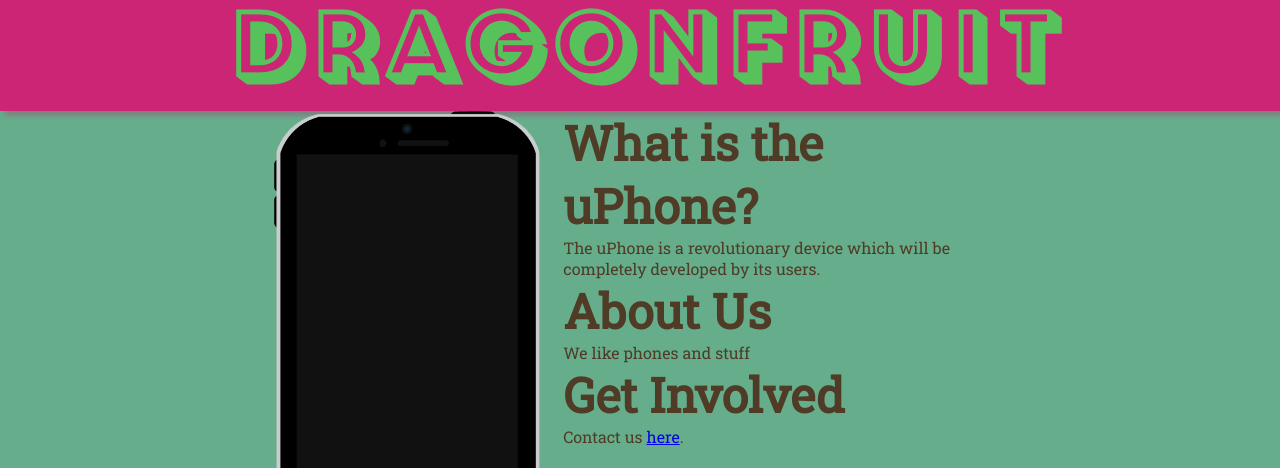
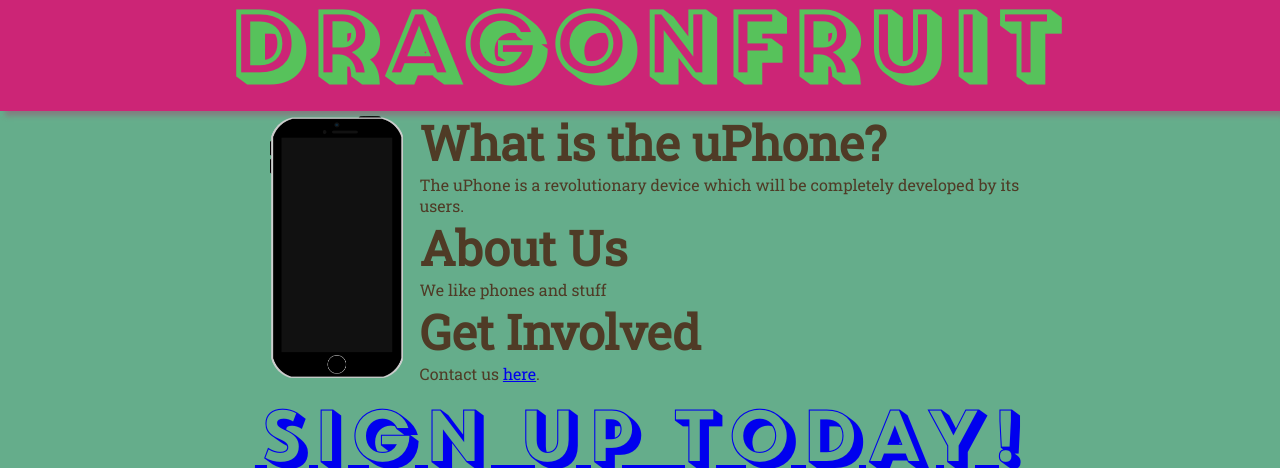
Before and after one commit to dwwmmn/cs146-uphone, a plain HTML site: page index.html in a window 1280 px wide. Shown: the part 84-552 px from the top of the page. Drawn offline with Linux system fonts and the light colour scheme.

Commit message:
small css stuff

```diff
--- a/css/index.css
+++ b/css/index.css
@@ -107,6 +107,9 @@ section#main
 section#main img
 {
     float: left;
+    padding: 5px 5px 5px 5px;
+    width: 20%;
+    height; 20%;
 }
 
 h2
```
